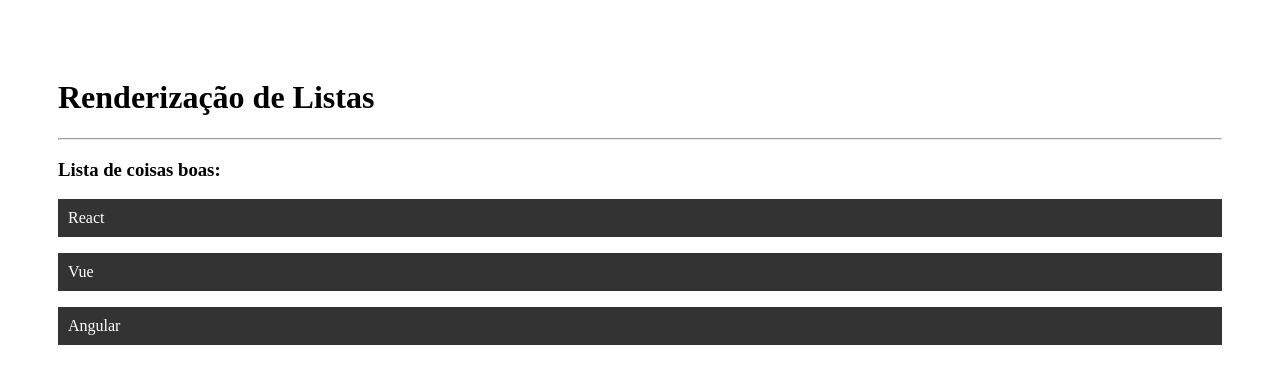
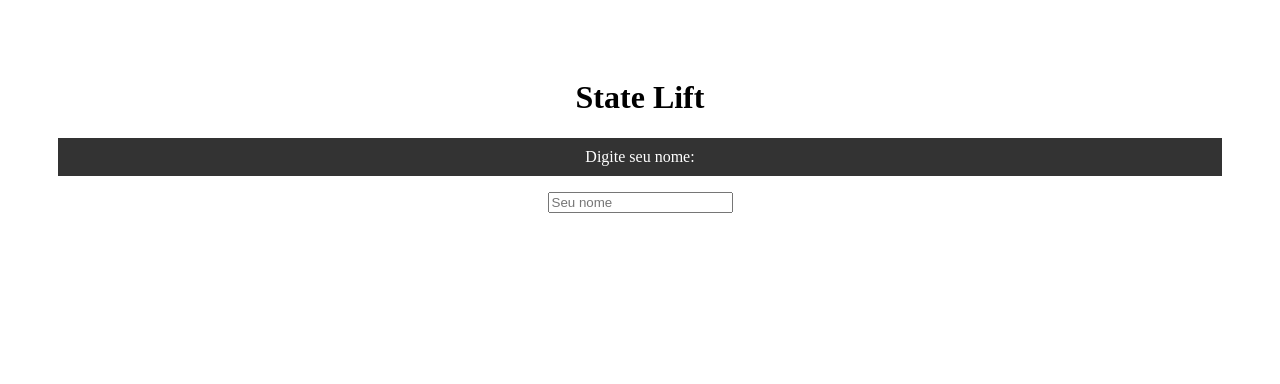
Before and after one commit to TawanDeodato/Estudos-react, a React (Create React App) app in the folder teste/: page / in a window 1280 px wide. Shown: the top 384 px of the page. Built offline with nearby package versions, Linux system fonts and the light colour scheme.

Commit message:
Estudos sobre State Lift em react

```diff
--- a/teste/src/App.js
+++ b/teste/src/App.js
@@ -1,14 +1,16 @@
 import './App.css';
-import OutraLista from './components/OutraLista';
+import { useState } from 'react'
+import SeuNome from './components/seuNome';
+import Saudacao from './components/Saudacao';
 
 function App() {
-  const meusItens = ['React', 'Vue', 'Angular']
+  const [nome, setNome] = useState()
 
   return (
-    <div>
-      <h1>Renderização de Listas</h1>
-      <hr />
-      <OutraLista itens={meusItens} />
+    <div className="App" >
+      <h1>State Lift</h1>
+      <SeuNome setNome={setNome} />
+      <Saudacao nome={nome} />
     </div>
   );
 }
--- /dev/null
+++ b/teste/src/components/Saudacao.js
@@ -0,0 +1,9 @@
+function Saudacao({ nome }) {
+    function gerarSaudacao(algumNome) {
+        return `Olá ${algumNome}, tudo bem?`
+    }
+
+    return <>{nome && <p>{gerarSaudacao(nome)}</p>}</>
+}
+
+export default Saudacao
--- /dev/null
+++ b/teste/src/components/seuNome.js
@@ -0,0 +1,10 @@
+function SeuNome({ setNome }) {
+    return (
+        <div>
+            <p>Digite seu nome: </p>
+            <input type="text" placeholder="Seu nome" onChange={(evt) => setNome(evt.target.value)} />
+        </div>
+    )
+}
+
+export default SeuNome
```
